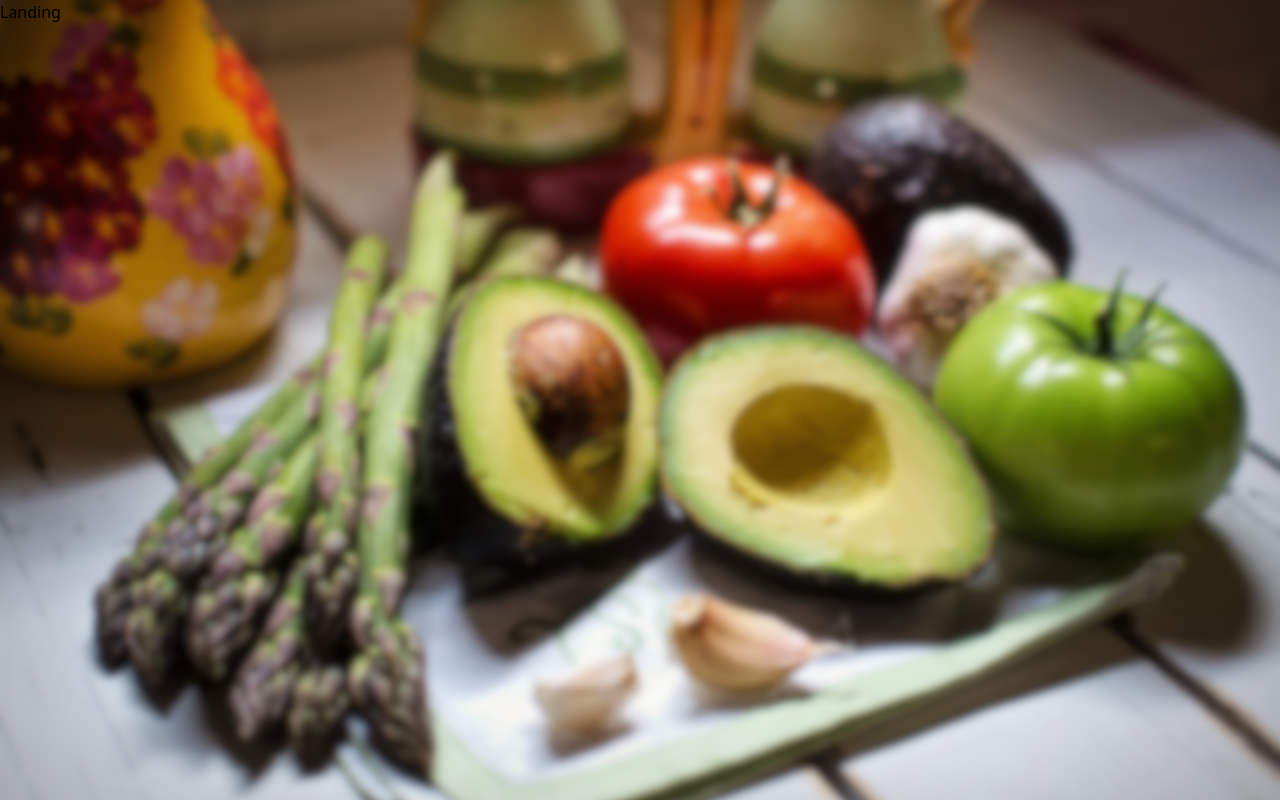
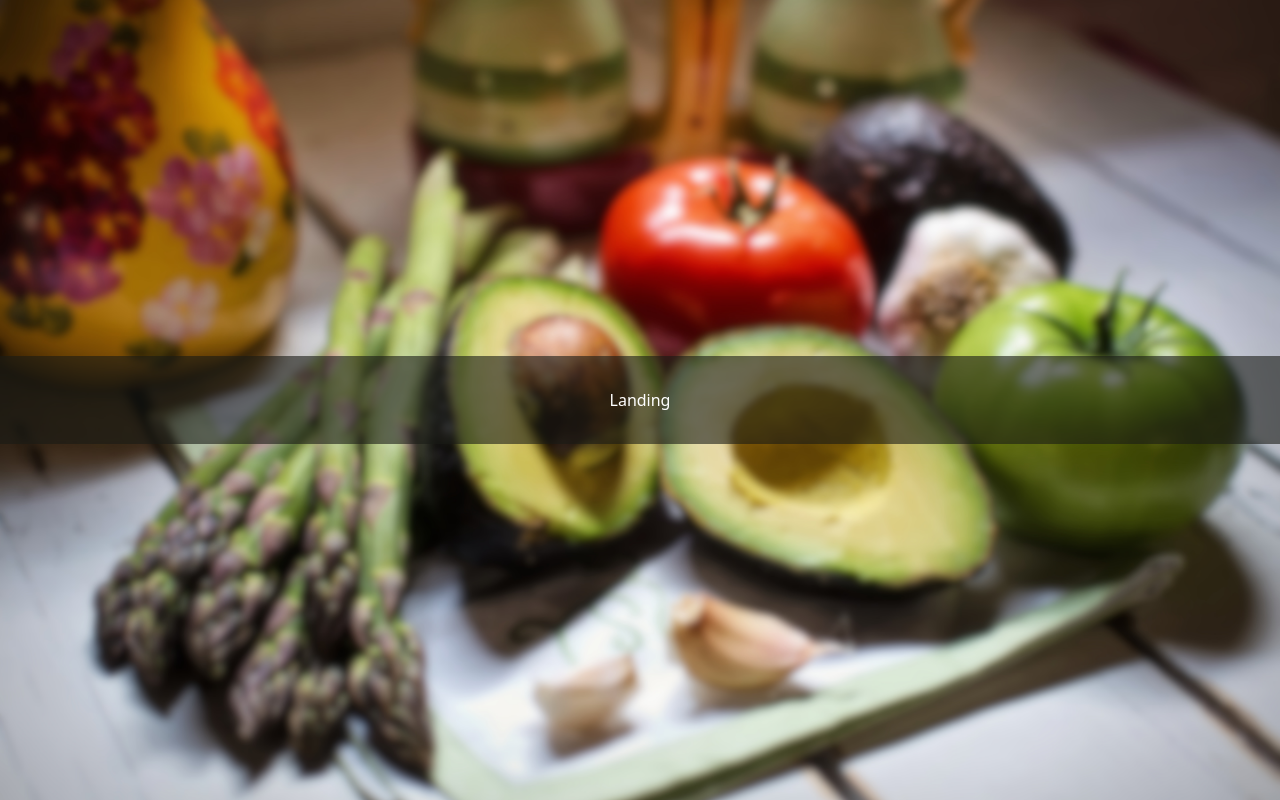
Before and after one commit to Ravanger/landing-page-vegan-cafe, a Next.js app: page / in a window 1280 px wide. Shown: the top 800 px of the page. Built offline with nearby package versions, Linux system fonts and the light colour scheme.

Commit message:
ContentBox styling

```diff
--- a/src/components/common/ContentBox/ContentBox.tsx
+++ b/src/components/common/ContentBox/ContentBox.tsx
@@ -1,8 +1,10 @@
 import { ContentBoxPropsType } from "./ContentBox.types"
 
 const ContentBox = (props: ContentBoxPropsType) => (
-  <div className="h-screen" id={props.id}>
-    {props.children}
+  <div className="h-screen flex flex-col justify-center" id={props.id}>
+    <section className="w-full flex flex-col items-center bg-darkGray bg-opacity-60 py-8 px-4 text-white">
+      {props.children}
+    </section>
   </div>
 )
 
--- a/tailwind.config.js
+++ b/tailwind.config.js
@@ -2,6 +2,11 @@ module.exports = {
   purge: ["./src/**/*.{js,ts,jsx,tsx}"],
   darkMode: false,
   theme: {
+    colors: {
+      darkGray: "#1A1C17",
+      green: "#88BE44",
+      white: "#fff",
+    },
     extend: {
       backgroundImage: (theme) => ({
         veggies: "url('/images/vegetables-2338824_blur.jpg')",
```
